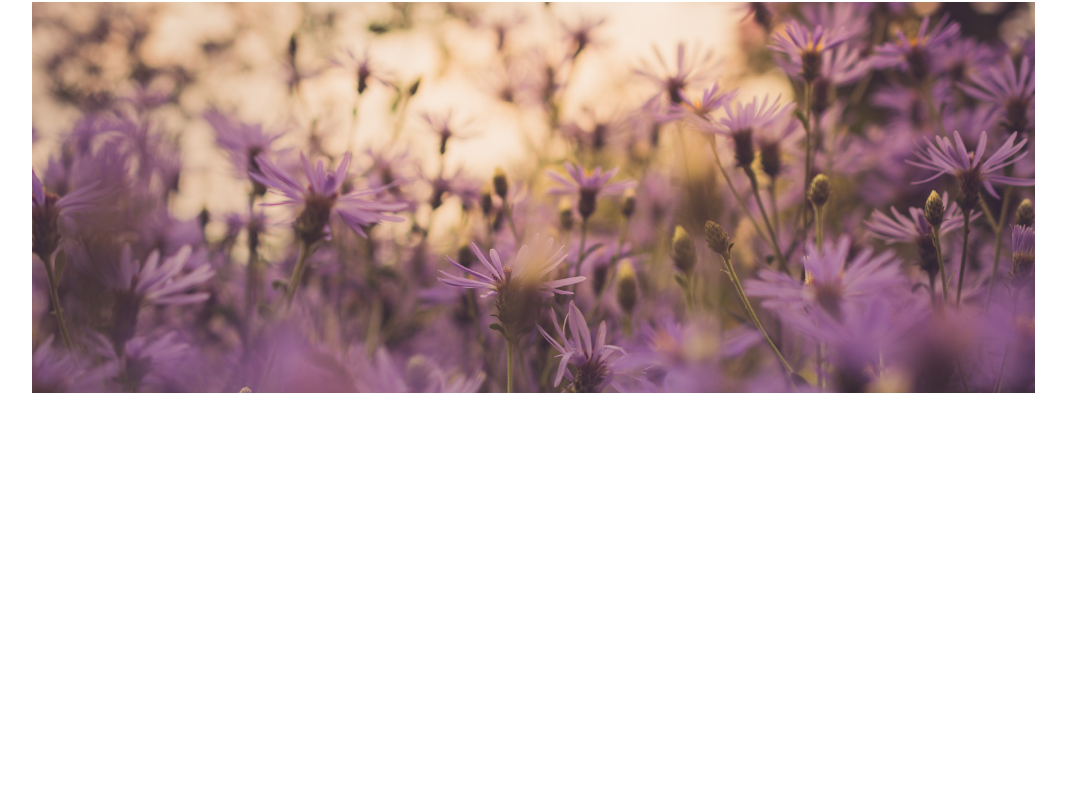
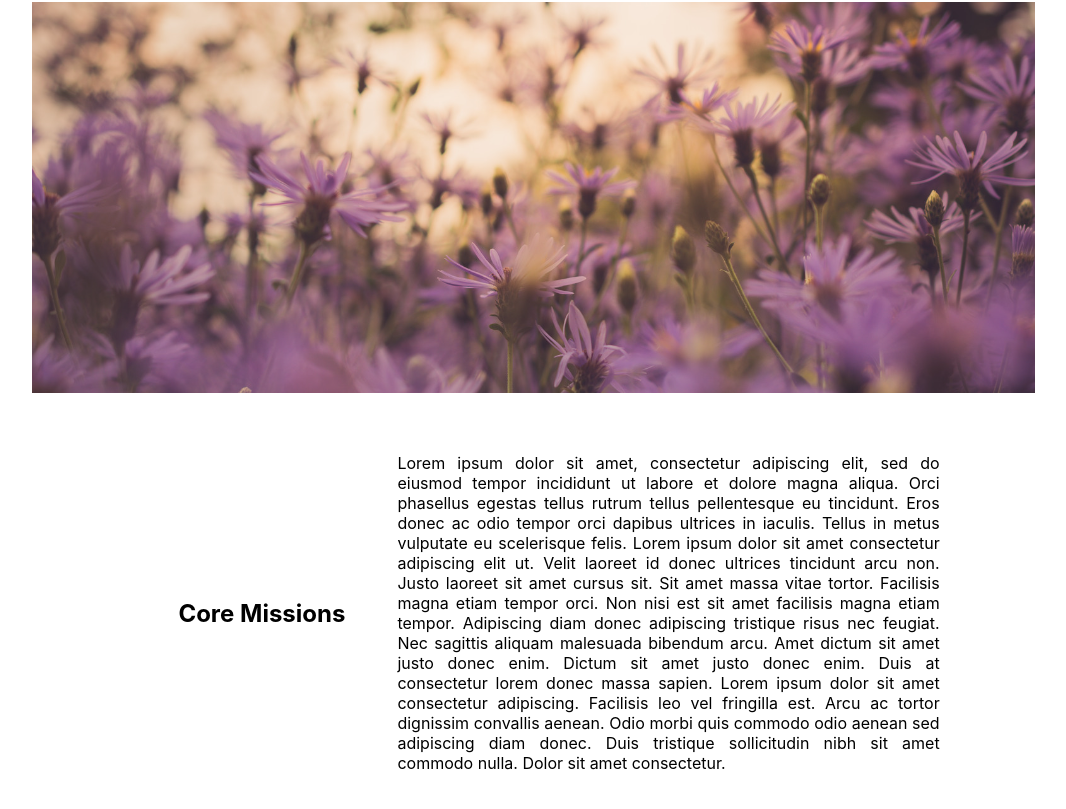
Before and after one commit to nus-project-lilacs/website, a React (Create React App) app: page / in a window 1280 px wide. Shown: the part 818-1627 px from the top of the page, without its empty margins (107-1173 px from the left). Before the commit the page ends 1215 px from the top, so only its background shows below. Built offline with nearby package versions, Linux system fonts and the light colour scheme.

Commit message:
Test new setting

```diff
--- /dev/null
+++ b/src/components/About/Intro.css
@@ -0,0 +1,17 @@
+/* TwoColumnLayout.css */
+
+.two-column-container {
+  display: flex;
+  justify-content: space-between;
+  align-items: center;
+  padding: 20px;
+}
+
+.title-column {
+  flex: 1; /* Takes up available space */
+}
+
+.content-column {
+  flex: 2; /* Takes up more space than the title column */
+  text-align: justify;
+}
--- /dev/null
+++ b/src/components/About/Intro.js
@@ -0,0 +1,20 @@
+import React from "react";
+import "./Intro.css";
+import Grid from "@mui/material/Grid";
+
+const Intro = ({ title, content }) => {
+  return (
+    <Grid item justifySelf={"center"} marginTop="20px" xs={8}>
+      <div className="two-column-container">
+        <div className="title-column">
+          <h2>{title}</h2>
+        </div>
+        <div className="content-column">
+          <p>{content}</p>
+        </div>
+      </div>
+    </Grid>
+  );
+};
+
+export default Intro;
--- a/src/pages/HomePage/HomePage.js
+++ b/src/pages/HomePage/HomePage.js
@@ -1,12 +1,20 @@
 import React from "react";
 import CoverImage from "../../components/CoverImage/CoverImage";
 import Grid from "@mui/material/Grid";
+import Intro from "../../components/About/Intro";
+import content from "../content.txt";
 
 const HomePage = () => {
   return (
     <div>
       <Grid container xs={12} justifyContent="center" alignItems="center">
         <CoverImage />
+        <Intro
+          title="Core Missions"
+          content="Lorem ipsum dolor sit amet, consectetur adipiscing elit, sed do eiusmod tempor incididunt ut labore et dolore magna aliqua. Orci phasellus egestas tellus rutrum tellus pellentesque eu tincidunt. Eros donec ac odio tempor orci dapibus ultrices in iaculis. Tellus in metus vulputate eu scelerisque felis. Lorem ipsum dolor sit amet consectetur adipiscing elit ut. Velit laoreet id donec ultrices tincidunt arcu non. Justo laoreet sit amet cursus sit. Sit amet massa vitae tortor. Facilisis magna etiam tempor orci. Non nisi est sit amet facilisis magna etiam tempor. Adipiscing diam donec adipiscing tristique risus nec feugiat. Nec sagittis aliquam malesuada bibendum arcu. Amet dictum sit amet justo donec enim. Dictum sit amet justo donec enim. Duis at consectetur lorem donec massa sapien. Lorem ipsum dolor sit amet consectetur adipiscing. Facilisis leo vel fringilla est. Arcu ac tortor dignissim convallis aenean. Odio morbi quis commodo odio aenean sed adipiscing diam donec.
+
+Duis tristique sollicitudin nibh sit amet commodo nulla. Dolor sit amet consectetur."
+        />
       </Grid>
     </div>
   );
```
Also changed, not shown: src/pages/content.txt (added).
